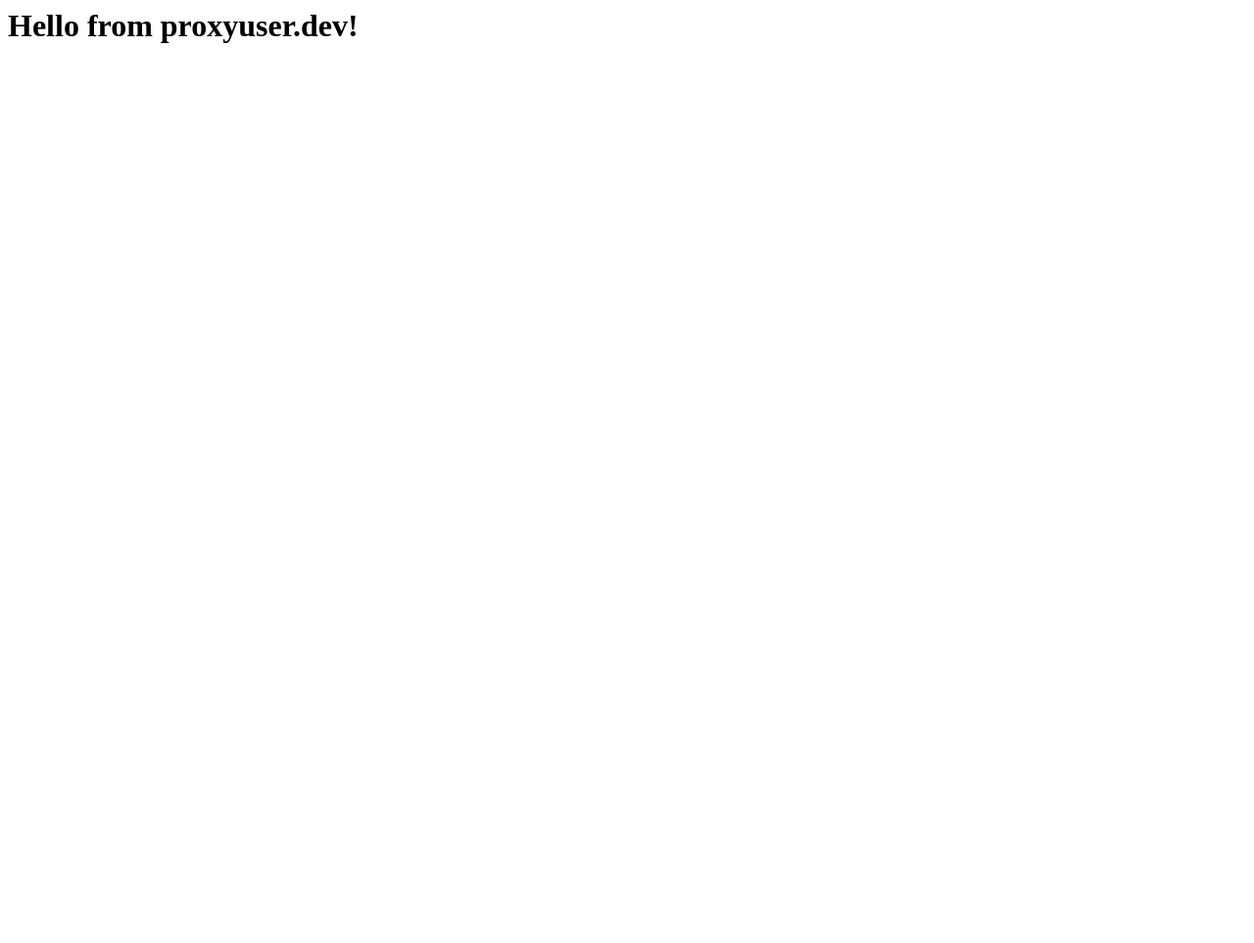
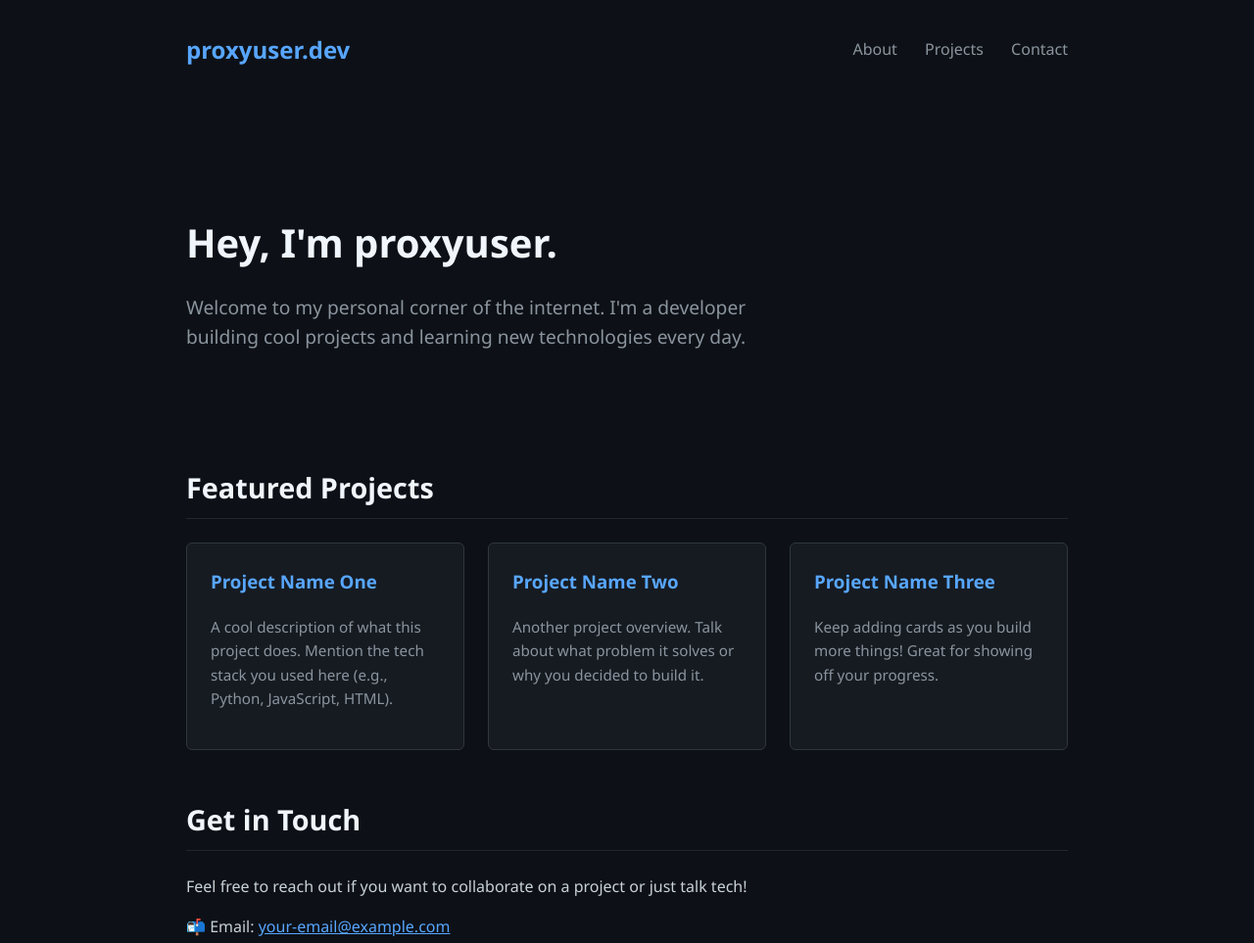
Before and after one commit to prxyusr/.github.io, a plain HTML site: page index.html in a window 1280 px wide. Shown: the top 963 px of the page at 98% size. Before the commit the page ends 800 px from the top, so only its background shows below. Drawn offline with Linux system fonts and the light colour scheme.

Commit message:
index.html

```diff
--- a/index.html
+++ b/index.html
@@ -1 +1,166 @@
-<h1>Hello from proxyuser.dev!</h1>
+<!DOCTYPE html>
+<html lang="en">
+<head>
+    <meta charset="UTF-8">
+    <meta name="viewport" content="width=device-width, initial-scale=1.0">
+    <title>proxyuser.dev | Portfolio</title>
+    <style>
+        /* Modern Dark Theme Styling */
+        body {
+            font-family: 'Segoe UI', Tahoma, Geneva, Verdana, sans-serif;
+            background-color: #0d1117;
+            color: #c9d1d9;
+            margin: 0;
+            padding: 0;
+            line-height: 1.6;
+        }
+
+        header {
+            max-width: 900px;
+            margin: 0 auto;
+            padding: 2rem 1rem;
+            display: flex;
+            justify-content: space-between;
+            align-items: center;
+        }
+
+        header h1 {
+            font-size: 1.5rem;
+            color: #58a6ff;
+            margin: 0;
+        }
+
+        nav a {
+            color: #8b949e;
+            text-decoration: none;
+            margin-left: 1.5rem;
+            transition: color 0.3s;
+        }
+
+        nav a:hover {
+            color: #58a6ff;
+        }
+
+        .container {
+            max-width: 900px;
+            margin: 0 auto;
+            padding: 2rem 1rem;
+        }
+
+        .hero {
+            padding: 3rem 0;
+        }
+
+        .hero h2 {
+            font-size: 2.5rem;
+            color: #f0f6fc;
+            margin-bottom: 1rem;
+        }
+
+        .hero p {
+            font-size: 1.2rem;
+            color: #8b949e;
+            max-width: 600px;
+        }
+
+        .section-title {
+            font-size: 1.8rem;
+            color: #f0f6fc;
+            border-bottom: 1px solid #21262d;
+            padding-bottom: 0.5rem;
+            margin-top: 3rem;
+        }
+
+        /* Projects Grid */
+        .grid {
+            display: grid;
+            grid-template-columns: repeat(auto-fit, minmax(250px, 1fr));
+            gap: 1.5rem;
+            margin-top: 1.5rem;
+        }
+
+        .card {
+            background-color: #161b22;
+            border: 1px solid #30363d;
+            border-radius: 6px;
+            padding: 1.5rem;
+            transition: transform 0.2s, border-color 0.2s;
+        }
+
+        .card:hover {
+            transform: translateY(-5px);
+            border-color: #58a6ff;
+        }
+
+        .card h3 {
+            margin-top: 0;
+            color: #58a6ff;
+        }
+
+        .card p {
+            color: #8b949e;
+            font-size: 0.95rem;
+        }
+
+        footer {
+            text-align: center;
+            padding: 4rem 0 2rem;
+            color: #8b949e;
+            font-size: 0.9rem;
+            border-top: 1px solid #21262d;
+            margin-top: 4rem;
+        }
+    </style>
+</head>
+<body>
+
+    <header>
+        <h1>proxyuser.dev</h1>
+        <nav>
+            <a href="#about">About</a>
+            <a href="#projects">Projects</a>
+            <a href="#contact">Contact</a>
+        </nav>
+    </header>
+
+    <div class="container">
+        <section id="about" class="hero">
+            <h2>Hey, I'm proxyuser.</h2>
+            <p>Welcome to my personal corner of the internet. I'm a developer building cool projects and learning new technologies every day.</p>
+        </section>
+
+        <section id="projects">
+            <h2 class="section-title">Featured Projects</h2>
+            <div class="grid">
+
+                <div class="card">
+                    <h3>Project Name One</h3>
+                    <p>A cool description of what this project does. Mention the tech stack you used here (e.g., Python, JavaScript, HTML).</p>
+                </div>
+
+                <div class="card">
+                    <h3>Project Name Two</h3>
+                    <p>Another project overview. Talk about what problem it solves or why you decided to build it.</p>
+                </div>
+
+                <div class="card">
+                    <h3>Project Name Three</h3>
+                    <p>Keep adding cards as you build more things! Great for showing off your progress.</p>
+                </div>
+
+            </div>
+        </section>
+
+        <section id="contact">
+            <h2 class="section-title">Get in Touch</h2>
+            <p>Feel free to reach out if you want to collaborate on a project or just talk tech!</p>
+            <p>📬 Email: <a href="mailto:your-email@example.com" style="color: #58a6ff;">your-email@example.com</a></p>
+        </section>
+    </div>
+
+    <footer>
+        <p>&copy; 2026 proxyuser.dev. Built with pure HTML & CSS.</p>
+    </footer>
+
+</body>
+</html>
```
